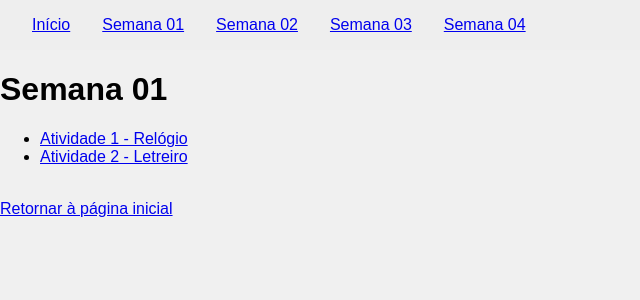
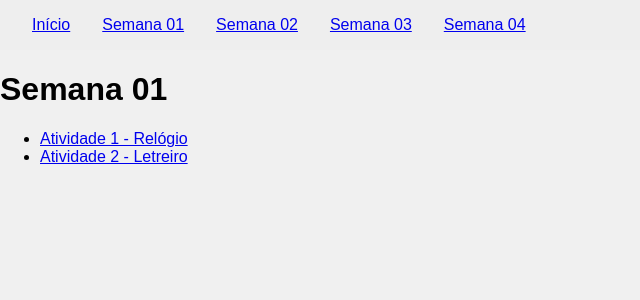
Before and after one commit to LfeBorges/LabEngSoftawer_JS-React2Bi, a React (Create React App) app: page /semana1 in a window 1280 px wide. Shown: the top 300 px of the page, without its empty margins (0-640 px from the left). Built offline with nearby package versions, Linux system fonts and the light colour scheme.

Commit message:
Alterando detalhes

```diff
--- a/src/Semana1.js
+++ b/src/Semana1.js
@@ -9,8 +9,7 @@ export default function Semana1() {
         <li><Link to="/semana1/atividade1">Atividade 1 - Relógio</Link></li>
         <li><Link to="/semana1/atividade2">Atividade 2 - Letreiro</Link></li>
       </ul>
-      <br />
-      <Link to="/">Retornar à página inicial</Link>
+
     </div>
   );
 }
--- a/src/Semana2.js
+++ b/src/Semana2.js
@@ -18,8 +18,6 @@ export default function Semana2() {
       <h2>Exemplo 3: Avatar</h2>
       <Avatar person={{ name: "Ada Lovelace", avatarUrl: "https://i.imgur.com/7vQD0fPs.jpg" }} />
 
-      <br />
-      <Link to="/">Retornar à página inicial</Link>
     </div>
   );
 }
```
